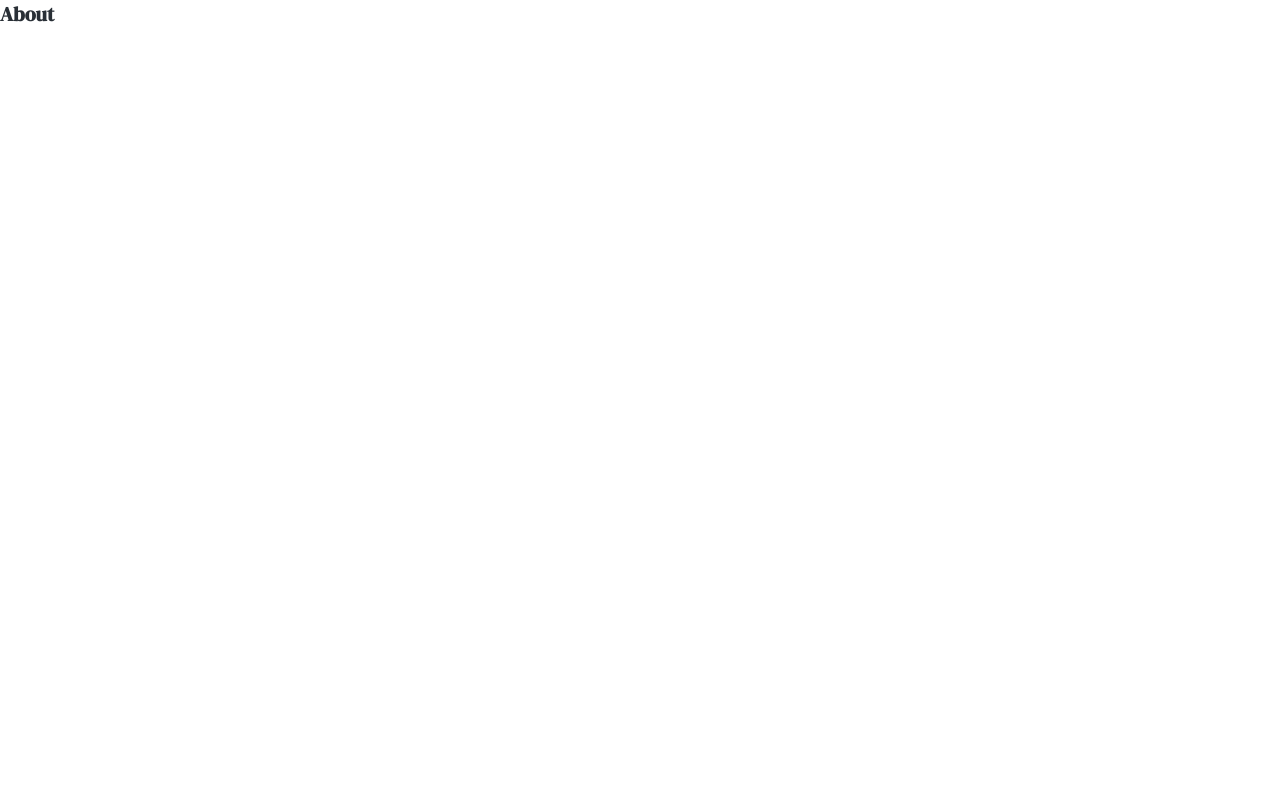
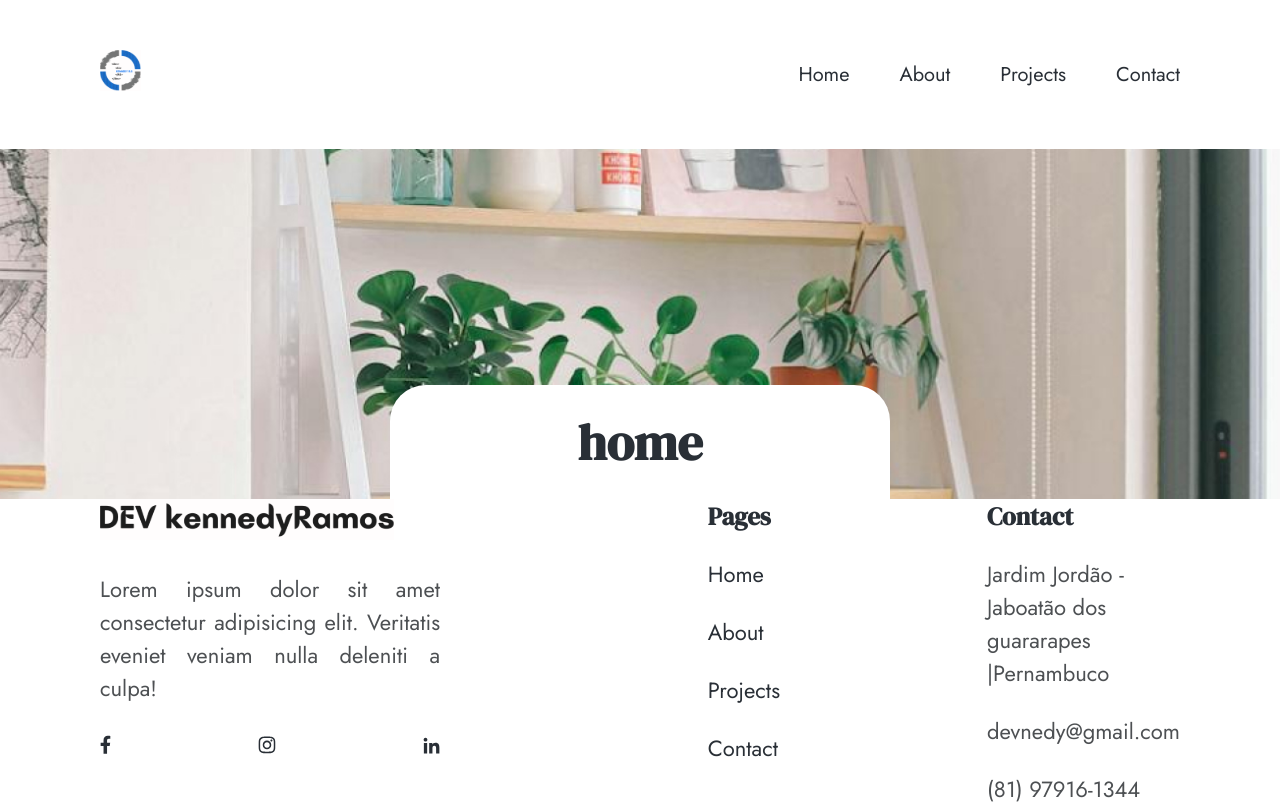
Before and after one commit to KennedyRamos/architect-website, a React (Vite) app: page /about in a window 1280 px wide. Shown: the top 804 px of the page. Built offline with nearby package versions, Linux system fonts and the light colour scheme.

Commit message:
addition of components already made on the about page

```diff
--- a/src/pages/About.jsx
+++ b/src/pages/About.jsx
@@ -1,7 +1,23 @@
-export default function About(){
+//COMPONENTS
+import ProjectList from "../components/ProjectList/ProjectsList";
+import Hero from "../components/Hero/Hero";
+import Banner from "../components/Banner/Banner";
+import Header from "../components/Header/Header";
+import Footer from "../components/Footer/Footer";
+
+export default function Home(){
     return(
         <>
-            <h1>About</h1>
+            <Header></Header>
+            <Banner title="home" image="bg-abaut.jpg"/>
+
+
+            <div className="container">
+
+            </div>
+
+
+            <Footer></Footer>
         </>
     )
 }
--- a/src/pages/Home.jsx
+++ b/src/pages/Home.jsx
@@ -9,13 +9,12 @@
     return(
         <>
             <Header></Header>
+
             <div className="container">
                 <Hero />
                 <ProjectList />
             </div>
 
-
-            <Banner title="home" image="bg-abaut.jpg"/>
             <Footer></Footer>
         </>
     )
```
